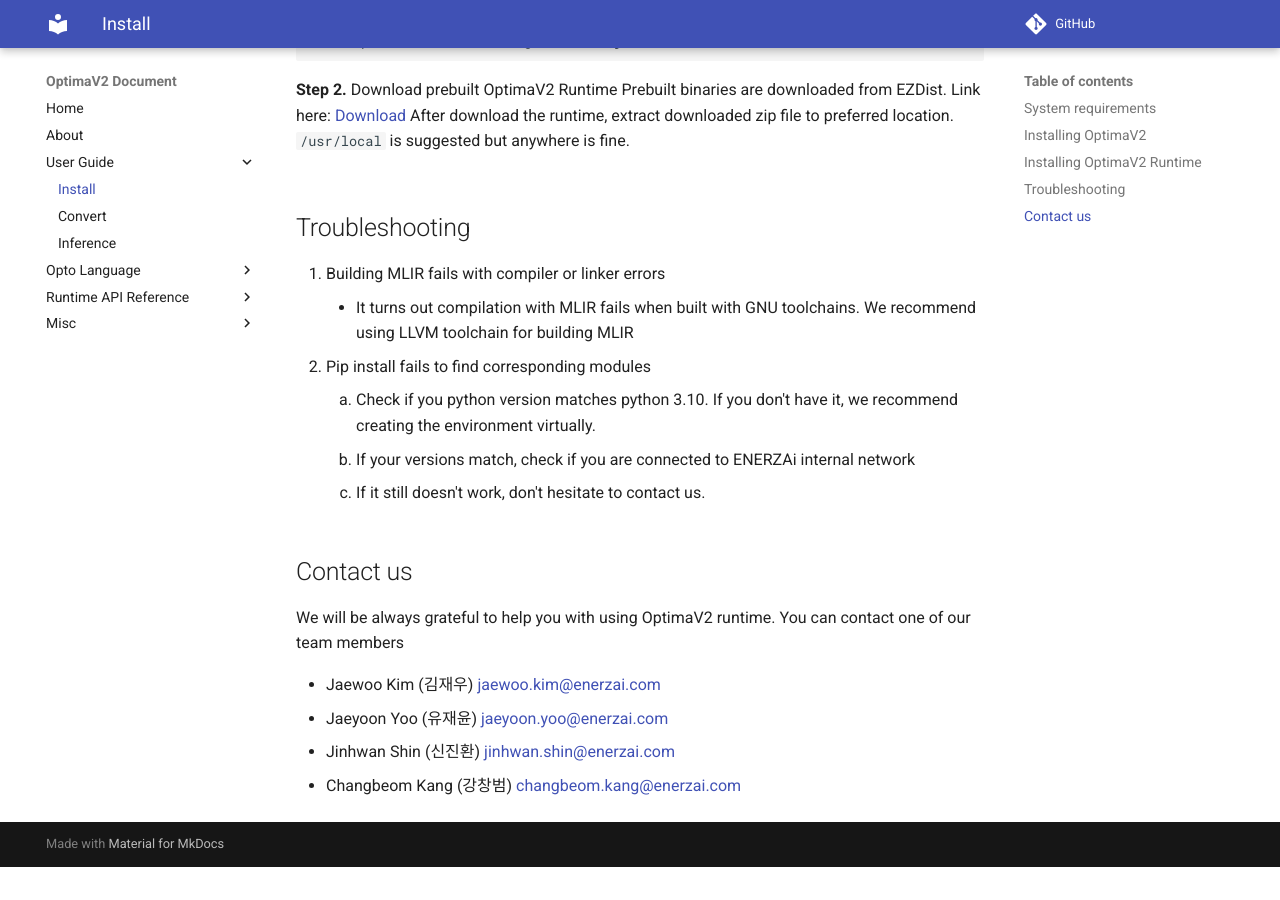
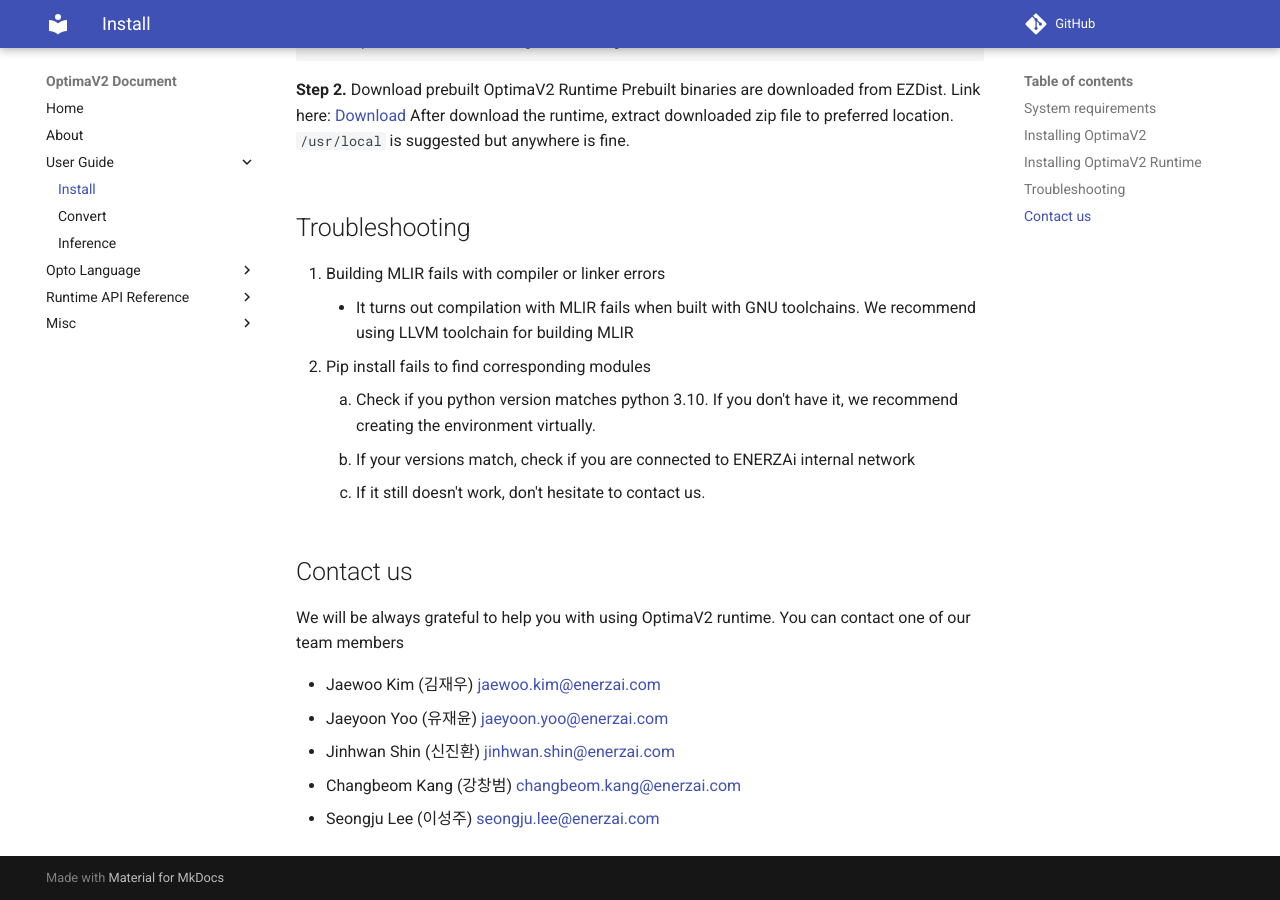
Before and after one commit to ENERZAi/OptimaV2-Docs, an MkDocs documentation site: the page built from docs/guide/install.md, in a window 1280 px wide and 900 px high, scrolled down 2802 px. Built offline with MkDocs 1.6.1 and Material for MkDocs 9.7.7, drawn with Linux system fonts in a browser that asks for light colours; comment, search, counter and statistics services are not loaded; before the commit the page ends 3669 px from its top, so only the background shows below that.

Commit message:
feat : add Seongju Lee in Contact Us list

```diff
--- a/docs/guide/install.md
+++ b/docs/guide/install.md
@@ -232,12 +232,9 @@
 
     g. Now, we build and install MLIR. This process might take several minutes depending on your system. You also need root privilege to install MLIR on your system.
 
-
         cmake --build llvm-project/build --target all -j"$(nproc)"
         sudo cmake --install llvm-project/build && \
         ln -s /app/llvm-project/build/bin/llvm-lit /usr/local/bin/llvm-lit
-
-
 
     h. Install protocol buffer.
 
@@ -441,3 +438,4 @@
 * Jaeyoon Yoo (유재윤) [jaeyoon.yoo@enerzai.com](mailto:jaeyoon.yoo@enerzai.com)
 * Jinhwan Shin (신진환) [jinhwan.shin@enerzai.com](mailto:jinhwan.shin@enerzai.com)
 * Changbeom Kang (강창범) [changbeom.kang@enerzai.com](mailto:changbeom.kang@enerzai.com)
+* Seongju Lee (이성주) [seongju.lee@enerzai.com](mailto:seongju.lee@enerzai.com)
```
